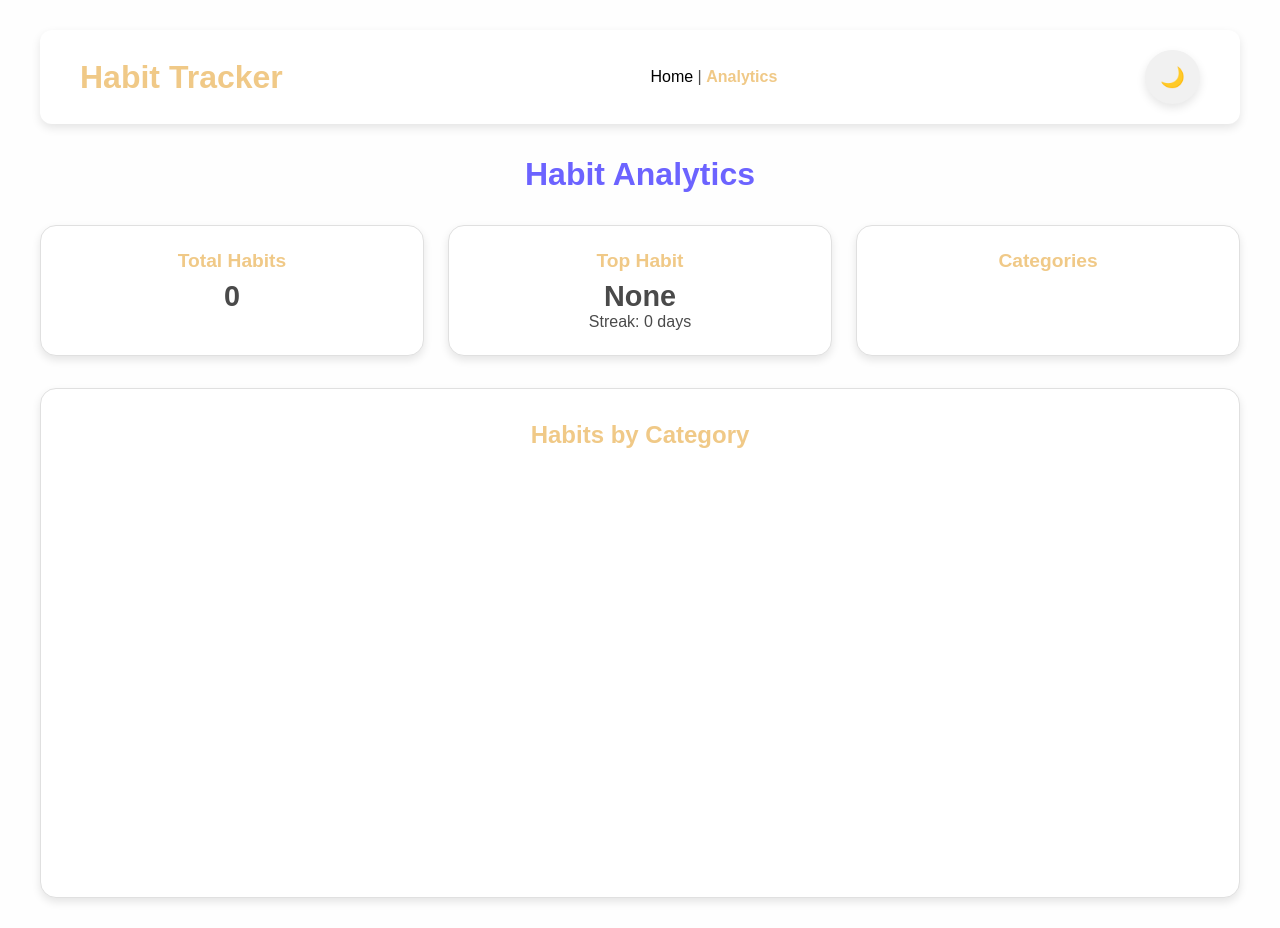
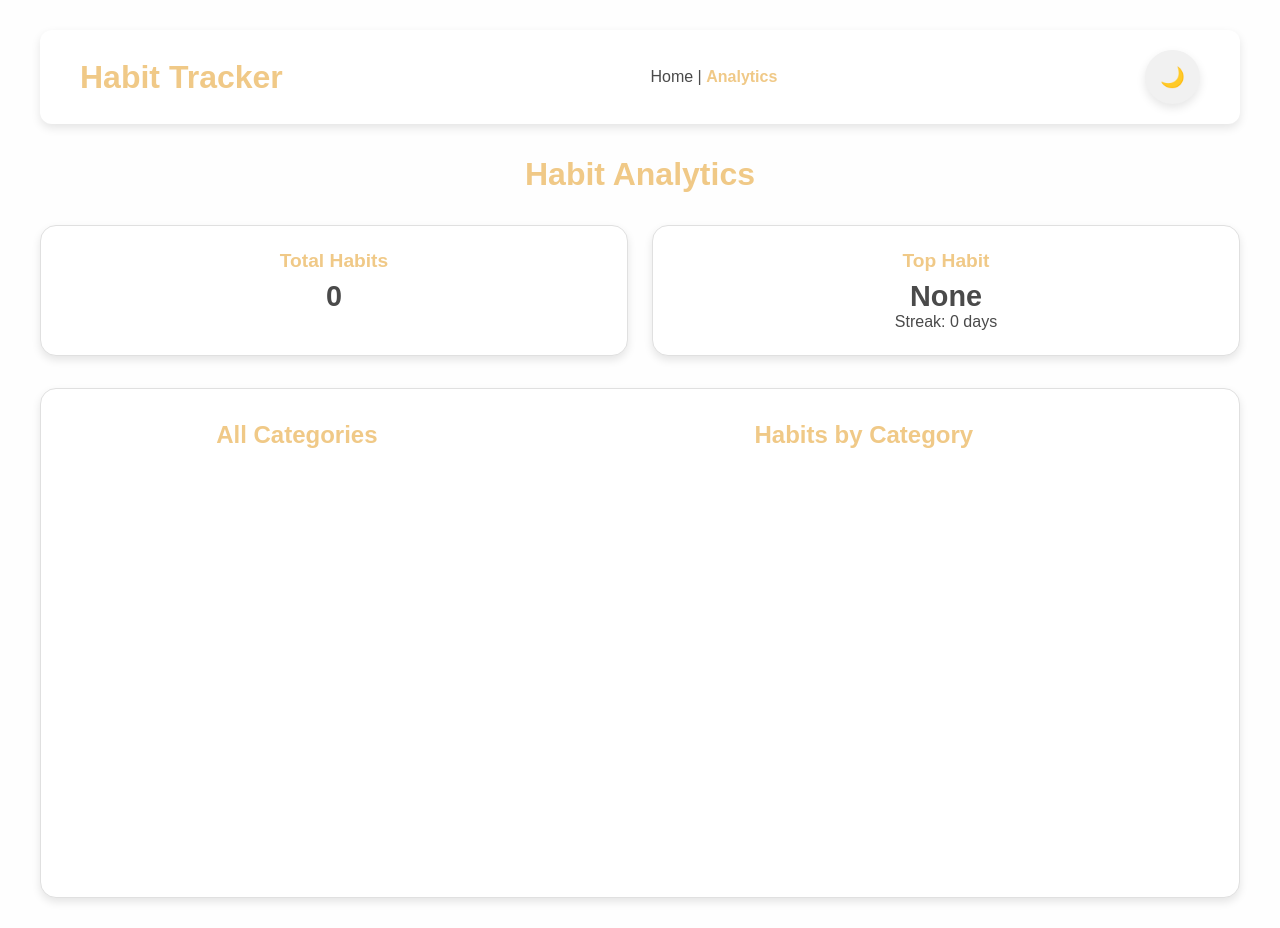
Before and after one commit to julfikarchowdhury/habbit-tracker, a React (Vite) app: page /analytics in a window 1280 px wide. Built offline with nearby package versions, Linux system fonts and the light colour scheme.

Commit message:
project completed

```diff
--- a/src/assets/analytics.css
+++ b/src/assets/analytics.css
@@ -19,7 +19,6 @@ body {
   flex-direction: column;
   gap: 2rem;
   padding: 30px 40px;
-
 }
 
 .analytics-title {
@@ -30,7 +29,7 @@ body {
 }
 
 /* Header Section */
-.analytics-header {
+.analytics-summary {
   display: grid;
   grid-template-columns: repeat(auto-fit, minmax(250px, 1fr));
   gap: 1.5rem;
@@ -71,6 +70,8 @@ body {
   padding: 2rem;
   box-shadow: 0 4px 8px rgba(0, 0, 0, 0.1);
   transition: transform 0.2s ease, box-shadow 0.2s ease;
+  display: flex;
+  justify-content: space-around;
 }
 
 .analytics-charts h2 {
@@ -80,7 +81,13 @@ body {
   color: var(--primary-btn);
   margin-bottom: 1rem;
 }
-
+.analytics-charts ul {
+  list-style: none;
+  gap: 10px;
+  line-height: 25px;
+}
+.analytics-charts .all-categories {text-align: center;
+}
 .analytics-charts:hover {
   transform: translateY(-5px);
   box-shadow: 0 6px 15px rgba(0, 0, 0, 0.15);
@@ -88,7 +95,7 @@ body {
 
 /* Responsive Design */
 @media (max-width: 768px) {
-  .analytics-header {
+  .analytics-summary {
     grid-template-columns: 1fr;
   }
 }
--- a/src/assets/style.css
+++ b/src/assets/style.css
@@ -63,7 +63,7 @@ body {
 }
 .nav-link {
   text-decoration: none;
-  color: black;
+  color: var(--text-color);
 }
 .navbar {
   display: flex;
--- a/src/components/charts/CategoryChart.jsx
+++ b/src/components/charts/CategoryChart.jsx
@@ -2,6 +2,27 @@ import { PieChart, Pie, Cell, Tooltip } from "recharts";
 
 const CategoryChart = ({ data }) => {
   const COLORS = ["#FF6384", "#36A2EB", "#FFCE56", "#4BC0C0", "#9966FF"];
+
+  // Custom tooltip function
+  const CustomTooltip = ({ active, payload }) => {
+    if (active && payload && payload.length) {
+      return (
+        <div
+          style={{
+            background: "#fff",
+            padding: "5px",
+            border: "none",
+            color: '#000'
+          }}
+        >
+          <p>
+            {payload[0].payload.category}: {payload[0].value}
+          </p>
+        </div>
+      );
+    }
+    return null;
+  };
 
   return (
     <PieChart width={400} height={400} className="mx-auto">
@@ -12,14 +33,16 @@ const CategoryChart = ({ data }) => {
         outerRadius={100}
         fill="#8884d8"
         dataKey="count"
+        nameKey="category" // Ensure category is recognized
         label
       >
         {data.map((entry, index) => (
           <Cell key={`cell-${index}`} fill={COLORS[index % COLORS.length]} />
         ))}
       </Pie>
-      <Tooltip />
+      <Tooltip content={<CustomTooltip />} />
     </PieChart>
   );
 };
+
 export default CategoryChart;
--- a/src/pages/Analytics.jsx
+++ b/src/pages/Analytics.jsx
@@ -27,9 +27,9 @@ const Analytics = () => {
   return (
     <div className="analytics-container">
       <Navbar />
-        <h1 className="analytics-title">Habit Analytics</h1>
+      <h1 className="header">Habit Analytics</h1>
       {/* Header Section */}
-        <div className="analytics-header">
+      <div className="analytics-summary">
         <div className="analytics-card">
           <h2>Total Habits</h2>
           <p className="analytics-value">{habits.length}</p>
@@ -39,9 +39,12 @@ const Analytics = () => {
           <p className="analytics-value">{getTopStreak().name || "None"}</p>
           <p>Streak: {getTopStreak().streak || 0} days</p>
         </div>
-          <div className="analytics-card">
-            <h2>Categories</h2>
-            <ul className="">
+      </div>
+      {/* Charts Section */}
+      <div className="analytics-charts">
+        <div className="all-categories">
+          <h2>All Categories</h2>
+          <ul>
             {calculateCategoryStats().map((category, index) => (
               <li key={index} className="mt-2">
                 {category.category}: {category.count} habits
@@ -49,11 +52,10 @@ const Analytics = () => {
             ))}
           </ul>
         </div>
-        </div>
-        {/* Charts Section */}
-        <div className="analytics-charts">
+        <div>
           <h2>Habits by Category</h2>
           <CategoryChart data={calculateCategoryStats()} />
+        </div>
       </div>
     </div>
   );
```
Lines whose indentation alone changed are shown as unchanged.
